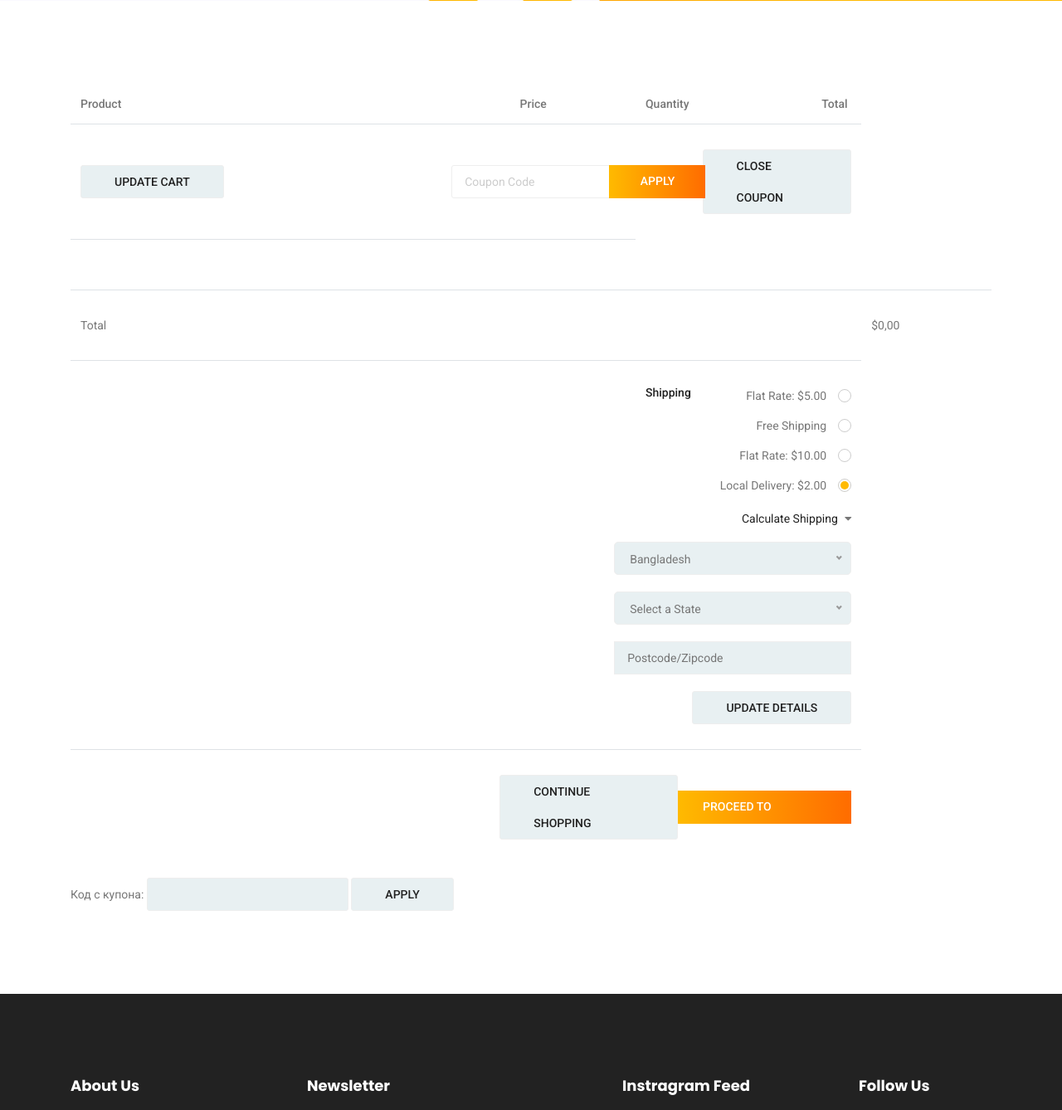
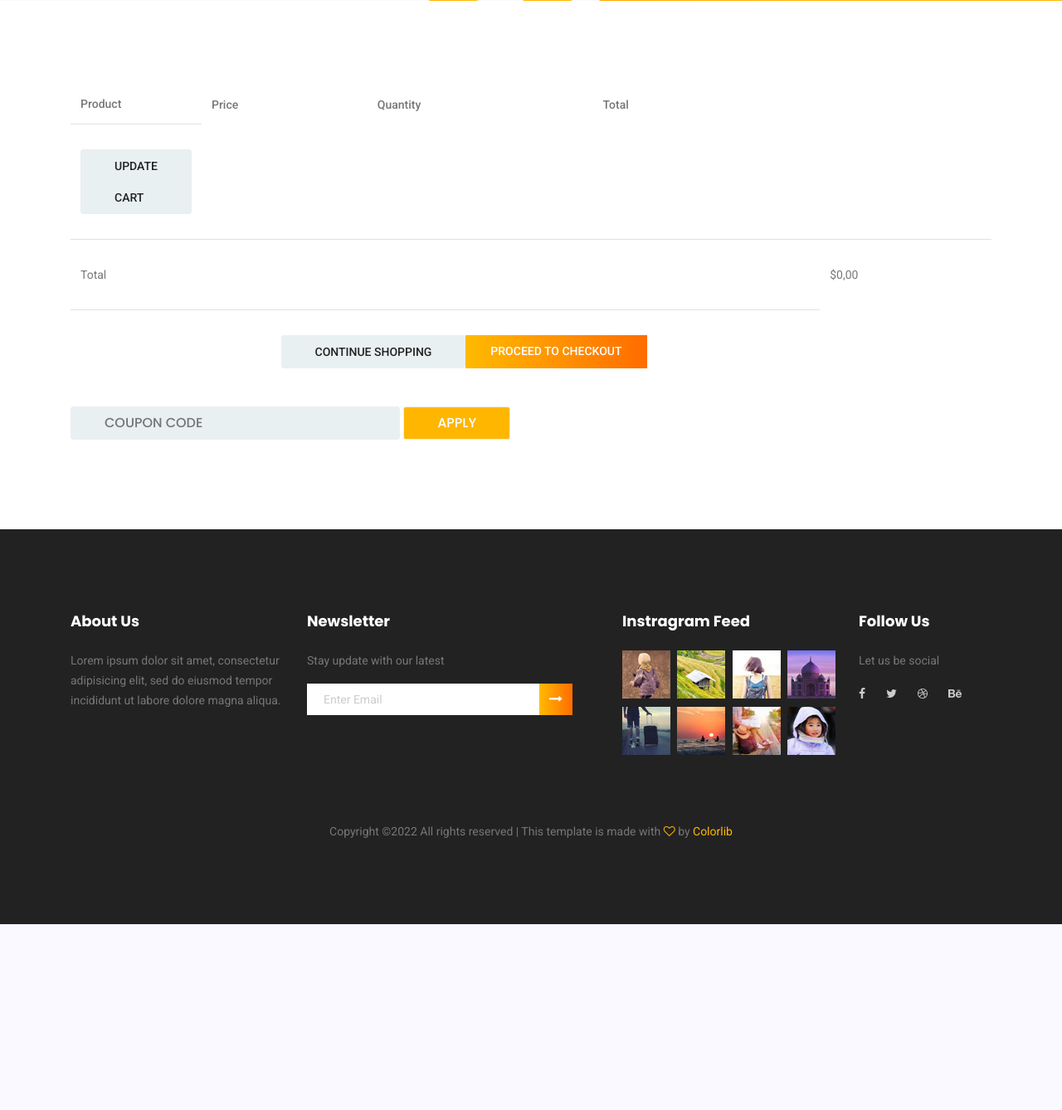
Before and after one commit to MSDipper/shop, a Django app: page /cart/ in a window 1280 px wide. Shown: the part 394-1732 px from the top of the page at 83% size. After the commit the page ends 1508 px from the top, so only its background shows below. Run offline with Django 4.2, Linux system fonts and the light colour scheme; parts of the project's set-up code (start-up, migrations or seed data) failed here and were passed over; some libraries are stand-ins or nearby versions.

Commit message:
update code in templates

```diff
--- a/coupons/forms.py
+++ b/coupons/forms.py
@@ -3,6 +3,9 @@ from django import forms
 
 class CouponApplyForm(forms.Form):
     code = forms.CharField(
-        label='Код с купона',
-        widget=forms.TextInput(attrs={'class':"gray_btn"})
-        )
+                        label='',
+                        widget=forms.TextInput(attrs={
+                                        'class':"gray_btn",
+                                        'placeholder':"Coupon Code"
+                                        })
+                        )
--- a/templates/cart/cart_detail.html
+++ b/templates/cart/cart_detail.html
@@ -70,27 +70,8 @@
                                 <td>
                                     <a class="gray_btn" href="#">Update Cart</a>
                                 </td>
-                                <td>
-
-                                    </td>
-                                <td>
-
-                                </td>
-                                <td>
-                                    <div class="cupon_text d-flex align-items-center">
-                                        <input type="text" placeholder="Coupon Code">
-                                        <a class="primary-btn" href="#">Apply</a>
-                                        <a class="gray_btn" href="#">Close Coupon</a>
-                                    </div>
-                                </td>
                             </tr>
                             <tr>
-                                <td>
-
-                                </td>
-                                <td>
-
-                                </td>
                                 {% if cart.coupon %}
                                     <tr class="subtotal">
                                         <td>Subtotal</td>
@@ -116,40 +97,8 @@
                                     </td>
                                 </tr>
                             </tr>
-                            <tr class="shipping_area">
-                                <td>
 
-                                </td>
-                                <td>
 
-                                </td>
-                                <td>
-                                    <h5>Shipping</h5>
-                                </td>
-                                <td>
-                                    <div class="shipping_box">
-                                        <ul class="list">
-                                            <li><a href="#">Flat Rate: $5.00</a></li>
-                                            <li><a href="#">Free Shipping</a></li>
-                                            <li><a href="#">Flat Rate: $10.00</a></li>
-                                            <li class="active"><a href="#">Local Delivery: $2.00</a></li>
-                                        </ul>
-                                        <h6>Calculate Shipping <i class="fa fa-caret-down" aria-hidden="true"></i></h6>
-                                        <select class="shipping_select">
-                                            <option value="1">Bangladesh</option>
-                                            <option value="2">India</option>
-                                            <option value="4">Pakistan</option>
-                                        </select>
-                                        <select class="shipping_select">
-                                            <option value="1">Select a State</option>
-                                            <option value="2">Select a State</option>
-                                            <option value="4">Select a State</option>
-                                        </select>
-                                        <input type="text" placeholder="Postcode/Zipcode">
-                                        <a class="gray_btn" href="#">Update Details</a>
-                                    </div>
-                                </td>
-                            </tr>
                             <tr class="out_button_area">
                                 <td>
 
@@ -162,7 +111,7 @@
                                 </td>
                                 <td>
                                     <div class="checkout_btn_inner d-flex align-items-center">
-                                        <a class="gray_btn" href="#">Continue Shopping</a>
+                                        <a class="gray_btn" href="{% url 'shop' %}">Continue Shopping</a>
                                         <a class="primary-btn" href="{% url "order_create" %}">Proceed to checkout</a>
                                     </div>
                                 </td>
@@ -170,8 +119,9 @@
                         </tbody>
                     </table>
                     <form action='{% url "apply" %}' method="post">
-                        {{ coupon_apply_form }}
-                        <input type="submit"class="gray_btn" value="Apply">
+                        <h5>{{ coupon_apply_form }}
+                            <input type="submit"style="background: #ffb600;color: white;" class="gray_btn" value="Apply">
+                        </h5>
                         {% csrf_token %}
                     </form>
                 </div>
--- a/templates/orders/created.html
+++ b/templates/orders/created.html
@@ -3,7 +3,7 @@
 {% block title %}Спасибо вам!{% endblock %}
 
 {% block content %}
-    <h1>Спасибо вам!</h1>
+    <h1 style="margin-top: 270px;">Спасибо вам!</h1>
     <p>Ваш заказ был успешно выполнен. Ваш номер заказа -
         <strong>{{ order.id }}</strong>.</p>
 {% endblock %}
```
Also changed, not shown: templates/orders/checkout.html (+4 -4 lines).
